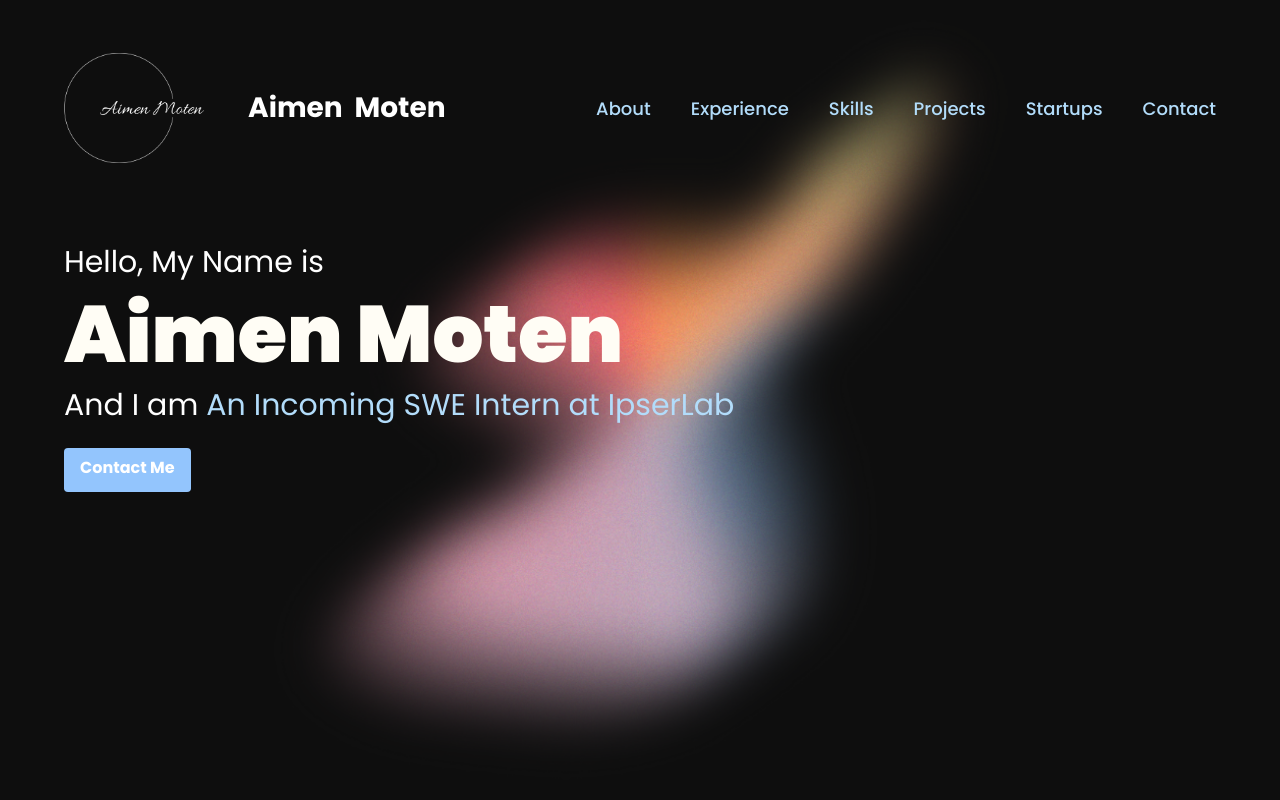
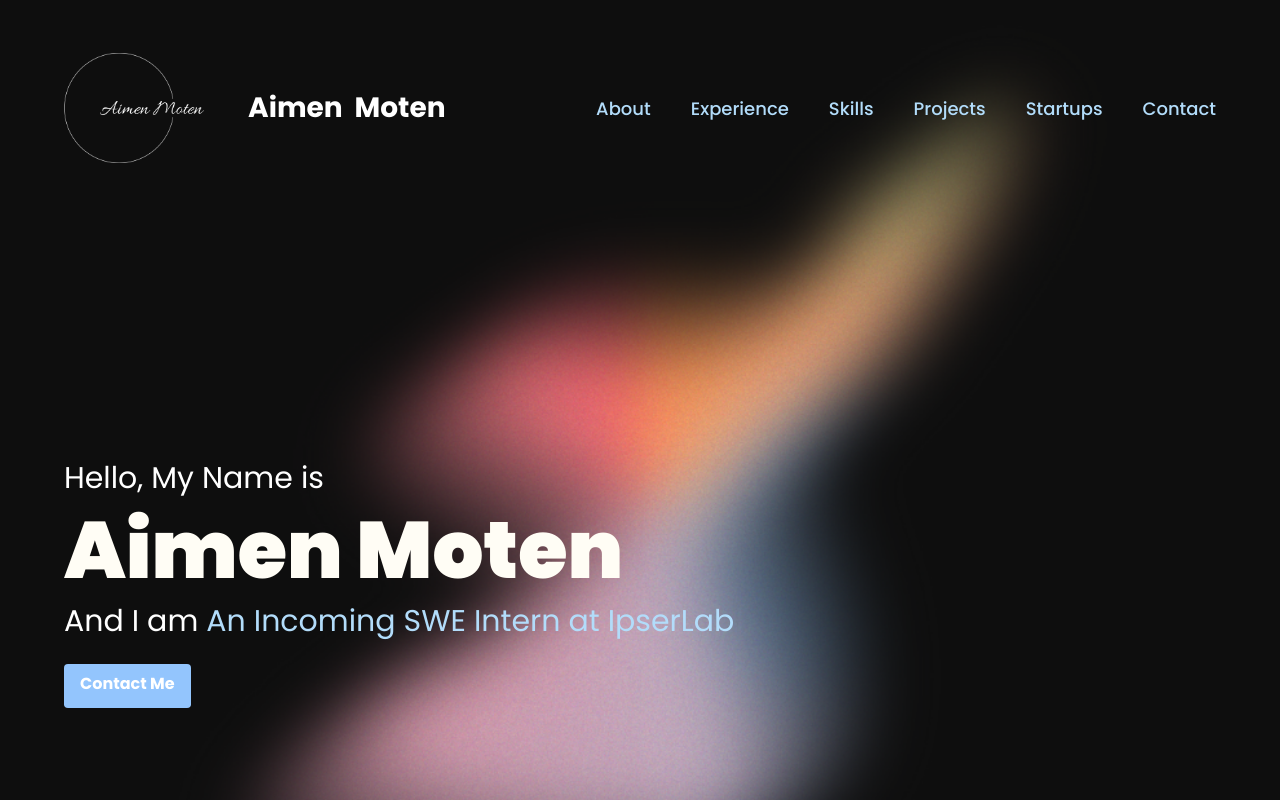
Before and after one commit to aimen-moten/portfolio, a React (Vite) app: page / in a window 1280 px wide. Shown: the top 800 px of the page. Built offline with nearby package versions, Linux system fonts and the light colour scheme.

Commit message:
sticky navbar

```diff
--- a/src/components/Navbar.jsx
+++ b/src/components/Navbar.jsx
@@ -10,7 +10,7 @@ export default function Navbar() {
   const [toggle, setToggle] = useState(false);
   return (
     <nav
-    className={`${styles.paddingX} w-full flex items-center py-5 fixed top-0 z-20`}
+    className={`${styles.paddingX} w-full flex items-center py-5 fixed top-0 z-20 sticky`}
     >
       <div className='w-full flex justify-between items-center max-w-7xl mx-auto'>
         <Link
```
